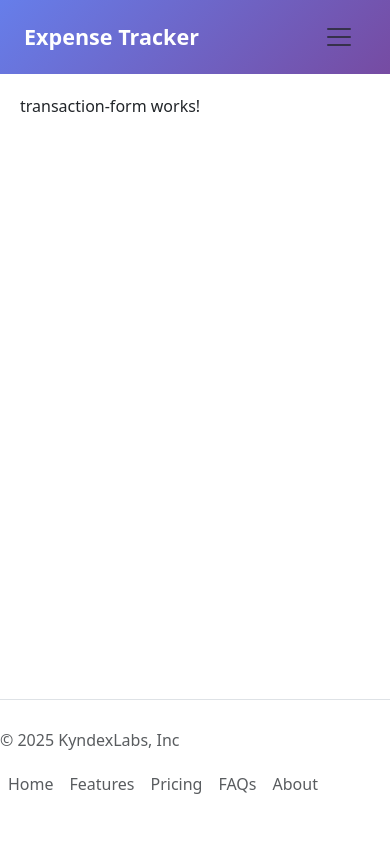
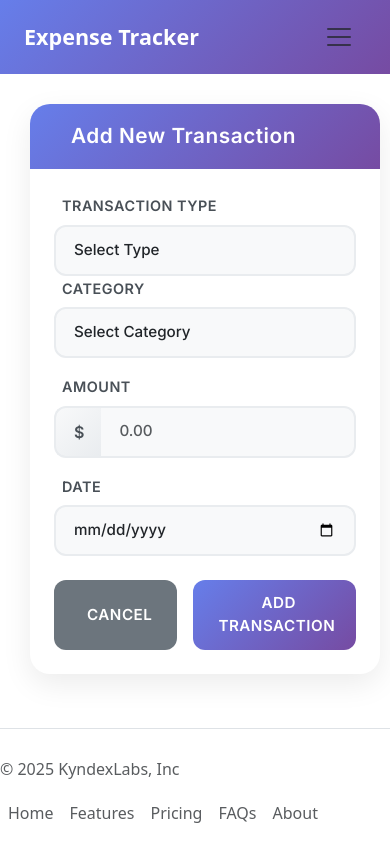
Before and after one commit to DissanayakeDA/Expenses.Client, an Angular app: page /add in a window 390 px wide. Shown: the top 862 px of the page. Built offline with nearby package versions, Linux system fonts and the light colour scheme.

Commit message:
feat: implement transaction form with styling and category management

```diff
--- a/src/app/components/transaction-form/transaction-form.html
+++ b/src/app/components/transaction-form/transaction-form.html
@@ -1 +1,299 @@
-<p>transaction-form works!</p>
+<style>
+  @import url("https://fonts.googleapis.com/css2?family=Inter:wght@400;500;600;700&display=swap");
+
+  * {
+    font-family: "Inter", sans-serif;
+  }
+
+  .form-container {
+    background: white;
+    border-radius: 20px;
+    box-shadow: 0 10px 30px rgba(0, 0, 0, 0.08);
+    overflow: hidden;
+    margin: 20px auto;
+    max-width: 600px;
+    width: 100%;
+  }
+
+  .form-header {
+    background: linear-gradient(135deg, #667eea 0%, #764ba2 100%);
+    color: white;
+    padding: 20px 25px;
+    margin: 0;
+    font-weight: 600;
+    font-size: 1.3rem;
+    letter-spacing: 0.5px;
+  }
+
+  .form-control {
+    border: 2px solid #e9ecef;
+    border-radius: 12px;
+    padding: 12px 18px;
+    font-size: 0.95rem;
+    font-weight: 500;
+    transition: all 0.3s ease;
+    background: #f8f9fa;
+  }
+
+  .form-control:focus {
+    border-color: #667eea;
+    box-shadow: 0 0 0 0.2rem rgba(102, 126, 234, 0.15);
+    background: white;
+  }
+
+  .form-control:hover {
+    border-color: #adb5bd;
+    background: white;
+  }
+
+  .form-select {
+    border: 2px solid #e9ecef;
+    border-radius: 12px;
+    padding: 12px 18px;
+    font-size: 0.95rem;
+    font-weight: 500;
+    transition: all 0.3s ease;
+    background: #f8f9fa;
+  }
+
+  .form-select:focus {
+    border-color: #667eea;
+    box-shadow: 0 0 0 0.2rem rgba(102, 126, 234, 0.15);
+    background: white;
+  }
+
+  .form-select:hover {
+    border-color: #adb5bd;
+    background: white;
+  }
+
+  .form-label {
+    font-weight: 600;
+    color: #495057;
+    margin-bottom: 8px;
+    font-size: 0.9rem;
+    text-transform: uppercase;
+    letter-spacing: 0.5px;
+  }
+
+  .btn-primary {
+    background: linear-gradient(135deg, #667eea 0%, #764ba2 100%);
+    border: none;
+    border-radius: 12px;
+    padding: 12px 25px;
+    font-weight: 600;
+    font-size: 0.95rem;
+    text-transform: uppercase;
+    letter-spacing: 0.5px;
+    transition: all 0.3s ease;
+    position: relative;
+    overflow: hidden;
+  }
+
+  .btn-primary::before {
+    content: "";
+    position: absolute;
+    top: 50%;
+    left: 50%;
+    width: 0;
+    height: 0;
+    background: rgba(255, 255, 255, 0.2);
+    border-radius: 50%;
+    transition: all 0.3s ease;
+    transform: translate(-50%, -50%);
+  }
+
+  .btn-primary:hover::before {
+    width: 100%;
+    height: 100%;
+  }
+
+  .btn-primary:hover {
+    background: linear-gradient(135deg, #5a6fd8 0%, #6a4190 100%);
+    transform: translateY(-2px);
+    box-shadow: 0 8px 25px rgba(102, 126, 234, 0.4);
+  }
+
+  .btn-secondary {
+    background: #6c757d;
+    border: none;
+    border-radius: 12px;
+    padding: 12px 25px;
+    font-weight: 600;
+    font-size: 0.95rem;
+    text-transform: uppercase;
+    letter-spacing: 0.5px;
+    transition: all 0.3s ease;
+  }
+
+  .btn-secondary:hover {
+    background: #5a6268;
+    transform: translateY(-2px);
+    box-shadow: 0 8px 25px rgba(108, 117, 125, 0.3);
+  }
+
+  .input-group-text {
+    background: linear-gradient(135deg, #f8f9fa 0%, #e9ecef 100%);
+    border: 2px solid #e9ecef;
+    border-right: none;
+    border-radius: 12px 0 0 12px;
+    padding: 12px 18px;
+    font-weight: 600;
+    color: #495057;
+  }
+
+  .input-group .form-control {
+    border-left: none;
+    border-radius: 0 12px 12px 0;
+  }
+
+  .input-group:focus-within .input-group-text {
+    border-color: #667eea;
+    background: linear-gradient(
+      135deg,
+      rgba(102, 126, 234, 0.1) 0%,
+      rgba(118, 75, 162, 0.1) 100%
+    );
+  }
+
+  .input-group:focus-within .form-control {
+    border-color: #667eea;
+  }
+
+  .row {
+    display: flex;
+    flex-wrap: wrap;
+    margin-right: -0.75rem;
+    margin-left: -0.75rem;
+  }
+
+  .col-md-6 {
+    flex: 0 0 auto;
+    width: 50%;
+    padding-right: 0.75rem;
+    padding-left: 0.75rem;
+  }
+
+  .mb-3 {
+    margin-bottom: 1rem;
+  }
+
+  .mb-4 {
+    margin-bottom: 1.5rem;
+  }
+
+  .p-4 {
+    padding: 1.5rem;
+  }
+
+  .d-flex {
+    display: flex;
+  }
+
+  .gap-3 {
+    gap: 1rem;
+  }
+
+  .me-2 {
+    margin-right: 0.5rem;
+  }
+
+  .me-3 {
+    margin-right: 1rem;
+  }
+
+  @media (max-width: 768px) {
+    .col-md-6 {
+      width: 100%;
+    }
+
+    .form-container {
+      margin: 10px;
+      max-width: none;
+    }
+  }
+</style>
+
+<div class="form-container">
+  <h3 class="form-header">
+    <i class="fas fa-plus-circle me-3"></i>Add New Transaction
+  </h3>
+
+  <div class="p-4">
+    <form>
+      <div class="row mb-3">
+        <!-- Transaction Type -->
+        <div class="col-md-6">
+          <label for="transactionType" class="form-label">
+            <i class="fas fa-tag me-2"></i>Transaction Type
+          </label>
+          <select id="transactionType" class="form-select" name="type" required>
+            <option value="">Select Type</option>
+            <option value="Income">Income</option>
+            <option value="Expense">Expense</option>
+          </select>
+        </div>
+
+        <!-- Category -->
+        <div class="col-md-6">
+          <label for="category" class="form-label">
+            <i class="fas fa-folder me-2"></i>Category
+          </label>
+          <select id="category" class="form-select" name="category" required>
+            <option value="">Select Category</option>
+            <option value="Food">Food</option>
+            <option value="Transportation">Transportation</option>
+            <option value="Entertainment">Entertainment</option>
+            <option value="Utilities">Utilities</option>
+            <option value="Salary">Salary</option>
+            <option value="Freelance">Freelance</option>
+          </select>
+        </div>
+      </div>
+
+      <!-- Amount -->
+      <div class="mb-3">
+        <label for="amount" class="form-label">
+          <i class="fas fa-dollar-sign me-2"></i>Amount
+        </label>
+        <div class="input-group">
+          <span class="input-group-text">$</span>
+          <input
+            type="number"
+            id="amount"
+            class="form-control"
+            name="amount"
+            placeholder="0.00"
+            step="0.01"
+            min="0"
+            required
+          />
+        </div>
+      </div>
+
+      <!-- Date -->
+      <div class="mb-4">
+        <label for="date" class="form-label">
+          <i class="fas fa-calendar-alt me-2"></i>Date
+        </label>
+        <input
+          type="date"
+          id="date"
+          class="form-control"
+          name="createAt"
+          required
+        />
+      </div>
+
+      <!-- Form Actions -->
+      <div class="d-flex gap-3">
+        <button type="button" class="btn btn-secondary">
+          <i class="fas fa-times me-2"></i>Cancel
+        </button>
+        <button type="submit" class="btn btn-primary">
+          <i class="fas fa-check me-2"></i>Add Transaction
+        </button>
+      </div>
+    </form>
+  </div>
+</div>
--- a/src/app/components/transaction-form/transaction-form.ts
+++ b/src/app/components/transaction-form/transaction-form.ts
@@ -1,11 +1,51 @@
-import { Component } from '@angular/core';
+import { CommonModule } from '@angular/common';
+import { Component, OnInit } from '@angular/core';
+import { FormsModule } from '@angular/forms';
+import { Transaction } from '../../models/transaction';
 
 @Component({
   selector: 'app-transaction-form',
-  imports: [],
+  imports: [FormsModule, CommonModule],
   templateUrl: './transaction-form.html',
-  styleUrl: './transaction-form.css'
+  styleUrl: './transaction-form.css',
 })
-export class TransactionForm {
+export class TransactionForm implements OnInit {
+  newTransaction: Transaction = {
+    id: 0,
+    type: '',
+    category: '',
+    amount: 0,
+    createAt: new Date(),
+    updatedAt: new Date(),
+  };
 
+  incomeCategories = ['Salary', 'Investment', 'Freelance'];
+  expenseCategories = [
+    'Food',
+    'Transport',
+    'Utilities',
+    'Entertainment',
+    'Health',
+  ];
+
+  availableCategories: string[] = [];
+
+  constructor() {}
+
+  ngOnInit(): void {
+    this.updateCategories();
+  }
+
+  updateCategories(): void {
+    this.availableCategories =
+      this.newTransaction.type === 'Expense'
+        ? this.expenseCategories
+        : this.incomeCategories;
+    this.newTransaction.category = '';
+  }
+
+  addTransaction(): void {
+    console.log('Adding transaction:', this.newTransaction);
+    // TODO: Call the transaction service to save the transaction
+  }
 }
```
Also changed, not shown: 1 other file (tests, documents, lock files or other folders).
